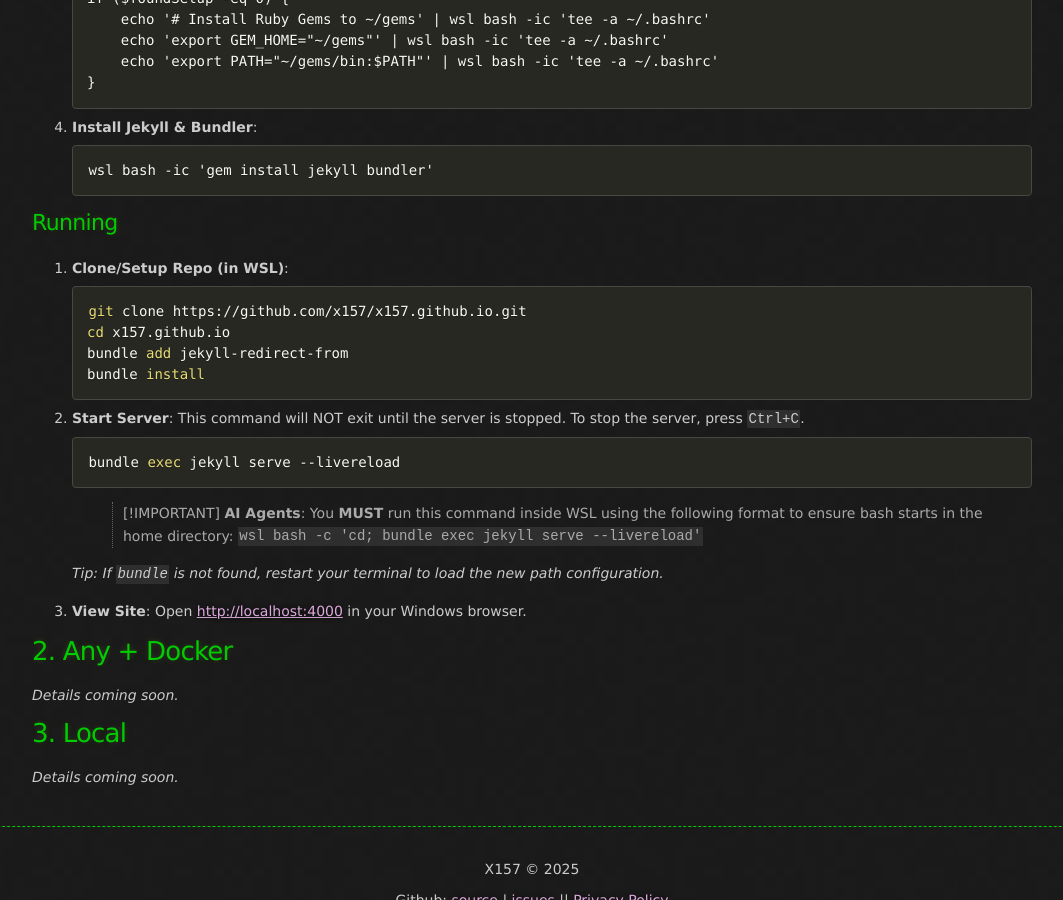
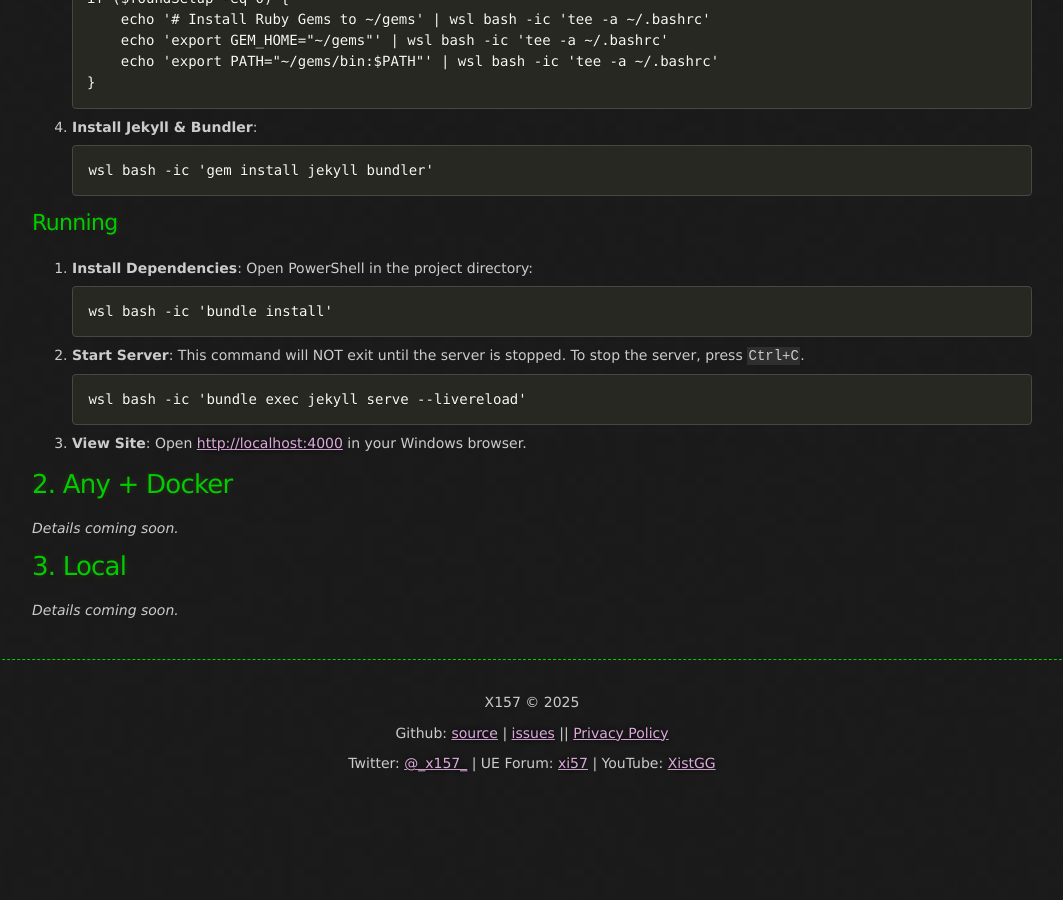
Before and after one commit to x157/x157.github.io, a Jekyll site: the page built from DEVELOPMENT.md, in a window 1280 px wide and 900 px high, scrolled down 900 px. Shown: the whole window, without its empty margins (108-1171 px from the left). Built offline with Jekyll 4.4.1, drawn with Linux system fonts in a browser that asks for light colours; our own code applies the rules of GitHub Pages for plain Markdown files; comment, search, counter and statistics services are not loaded; after the commit the page ends 1706 px from its top, so only the background shows below that.

Commit message:
Iterate Win+WSL testing

````diff
--- a/DEVELOPMENT.md
+++ b/DEVELOPMENT.md
@@ -46,25 +46,17 @@ wsl --version
 
 ### Running
 
-1.  **Clone/Setup Repo (in WSL)**:
-    ```bash
-    git clone https://github.com/x157/x157.github.io.git
-    cd x157.github.io
-    bundle add jekyll-redirect-from
-    bundle install
+1.  **Install Dependencies**:
+    Open PowerShell in the project directory:
+    ```pwsh
+    wsl bash -ic 'bundle install'
     ```
 
 2.  **Start Server**:
     This command will NOT exit until the server is stopped. To stop the server, press `Ctrl+C`.
-    ```bash
-    bundle exec jekyll serve --livereload
+    ```pwsh
+    wsl bash -ic 'bundle exec jekyll serve --livereload'
     ```
-
-    > [!IMPORTANT]
-    > **AI Agents**: You **MUST** run this command inside WSL using the following format to ensure bash starts in the home directory:
-    > `wsl bash -c 'cd; bundle exec jekyll serve --livereload'`
-
-    *Tip: If `bundle` is not found, restart your terminal to load the new path configuration.*
 
 3.  **View Site**:
     Open [http://localhost:4000](http://localhost:4000) in your Windows browser.
````
